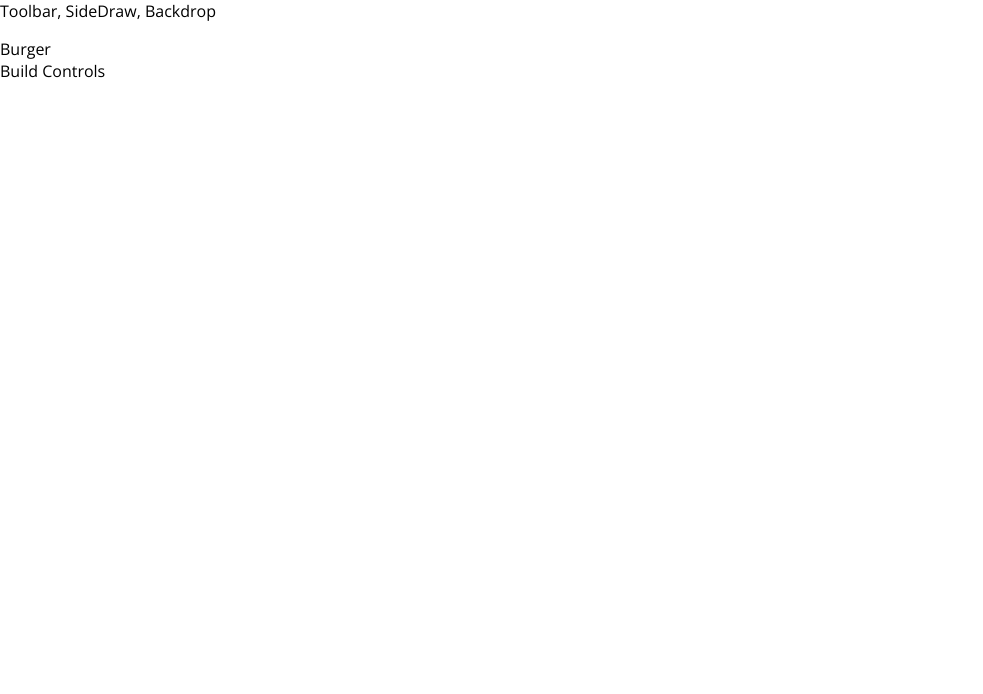
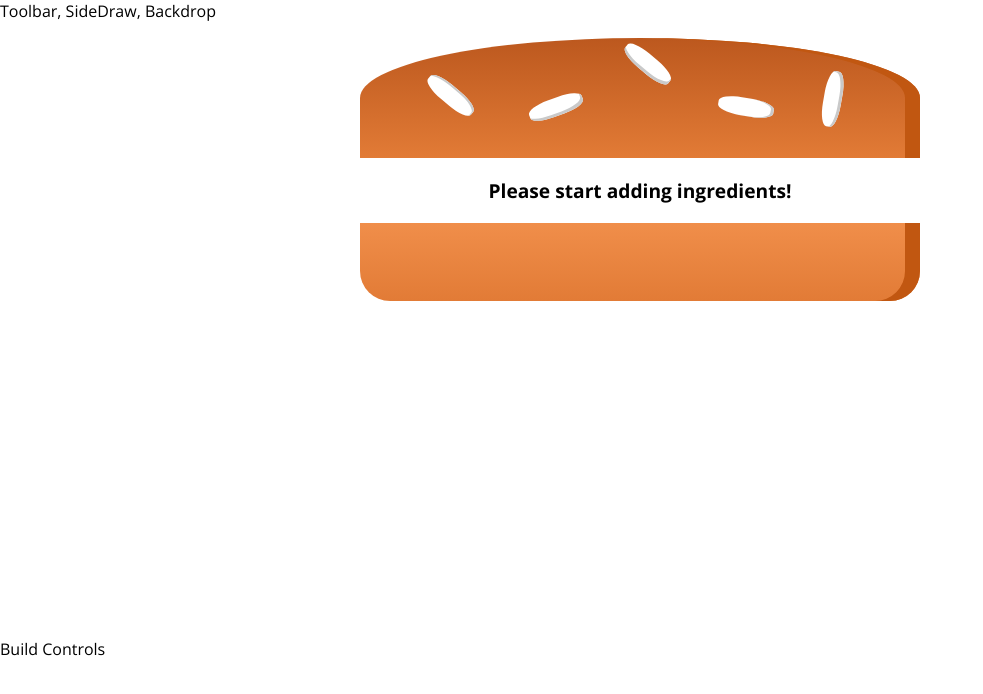
Before and after one commit to clintonvanry/my-burger-app, a React (Create React App) app: page / in a window 1280 px wide. Shown: the top 694 px of the page, without its empty margins (0-983 px from the left). Built offline with nearby package versions, Linux system fonts and the light colour scheme.

Commit message:
Burger with ingredients and BurgerControls initial parts

```diff
--- a/src/components/Burger/Burger.js
+++ b/src/components/Burger/Burger.js
@@ -0,0 +1,32 @@
+import React from 'react';
+import classes from './Burger.module.css';
+import BurgerIngredients from './BurgerIngredient/BurgerIngredient';
+
+const burger =(props) => {
+    let transformedIngredients = Object.keys(props.ingredients).map(igKey => {
+        return [...Array(props.ingredients[igKey])].map((_,i) => {
+            return <BurgerIngredients key={igKey + i} type={igKey} />
+        }) // [,]
+    }).reduce((prev,cur)=>{
+        return prev.concat(cur)
+    },[]);
+
+    // read up on map and reduce. reduce flattens the array
+
+    if(transformedIngredients.length ===0){
+        transformedIngredients = <p>Please start adding ingredients!</p>
+    }
+
+   // console.log(transformedIngredients);
+
+
+    return (
+        <div className={classes.Burger}>
+            <BurgerIngredients type="bread-top" />
+            {transformedIngredients}
+            <BurgerIngredients type="bread-bottom" />
+        </div>
+    );
+};
+
+export default burger;
--- /dev/null
+++ b/src/components/Burger/Burger.module.css
@@ -0,0 +1,29 @@
+.Burger {
+  width: 100%;
+  margin: auto;
+  height: 250px;
+  text-align: center;
+  font-weight: bold;
+  font-size: 1.2rem;
+}
+
+@media (min-width: 500px) and (min-height: 400px){
+    .Burger{
+        width: 350px;
+        height: 300px;
+    }
+}
+
+@media (min-width: 500px) and (min-height: 401px){
+    .Burger{
+        width: 450px;
+        height: 400px;
+    }
+}
+
+@media (min-width: 1000px) and (min-height: 700px){
+    .Burger{
+        width: 700px;
+        height: 600px;
+    }
+}
--- a/src/components/Burger/BurgerIngredient/BurgerIngredient.js
+++ b/src/components/Burger/BurgerIngredient/BurgerIngredient.js
@@ -1,6 +1,6 @@
 import React, {Component} from 'react';
 import PropTypes from 'prop-types';
-import classes from './BurgerIngredient.css';
+import classes from './BurgerIngredient.module.css';
 
 class BurgerIngredient extends Component{
     render(){
--- a/src/containers/BurgerBuilder/BurgerBuilder.js
+++ b/src/containers/BurgerBuilder/BurgerBuilder.js
@@ -1,13 +1,22 @@
 import React, {Component} from 'react';
+import Burger from '../../components/Burger/Burger';
 
 class BurgerBuilder extends Component{
 
+    state = {
+        ingredients:{
+            salad: 0,
+            bacon:0,
+            cheese:0,
+            meat:0
+        }
+    };
 
     render(){
 
         return(
             <>
-                <div>Burger</div>
+                <Burger ingredients={this.state.ingredients}/>
                 <div>Build Controls</div>
             </>
         );
```
Also changed, not shown: src/components/Burger/BuildControls/BuildControl/BuildControl.js (added, +12 -0 lines), src/components/Burger/BuildControls/BuildControl/BuildControl.module.css (added, +56 -0 lines), src/components/Burger/BuildControls/BuildControls.js (added, +10 -0 lines), src/components/Burger/BuildControls/BuildControls.module.css (added, +10 -0 lines).
